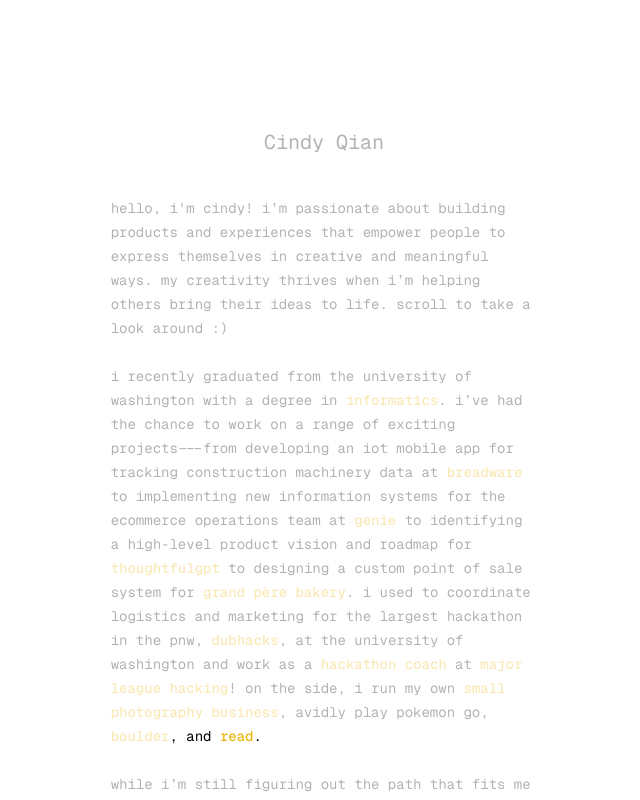
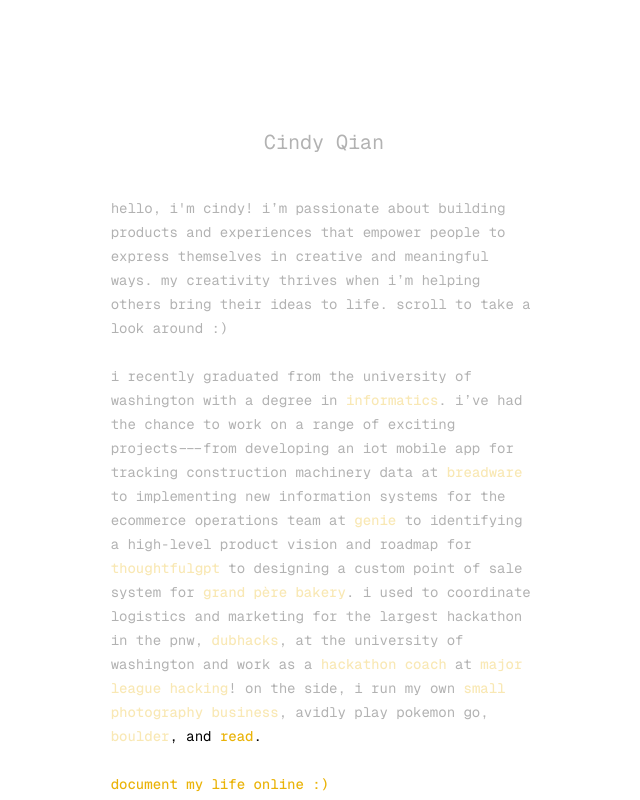
Before and after one commit to cindyqian/cindyqsite, a React (Create React App) app: page / in a window 1280 px wide. Shown: the top 800 px of the page, without its empty margins (316-956 px from the left). Built offline with nearby package versions, Linux system fonts and the light colour scheme.

Commit message:
added instagram

```diff
--- a/src/components/App.js
+++ b/src/components/App.js
@@ -189,8 +189,8 @@ function App() {
                 <ColorfulLink link="https://www.goodreads.com/user/show/175062130-cindy-qian" text=" read"></ColorfulLink>
                 .
                 <br></br><br></br>
-                {/* <ColorfulLink link="https://www.instagram.com/cindyqiann/" text=" document my life online :)"></ColorfulLink>
-                <br></br><br></br> */}
+                <ColorfulLink link="https://www.instagram.com/cindyqiann/" text=" document my life online :)"></ColorfulLink>
+                <br></br><br></br>
               </p>
 
               <p className="text-sm text-left font-[family-name:var(--font-geist-mono)] lowercase inline " id="rest">
```
